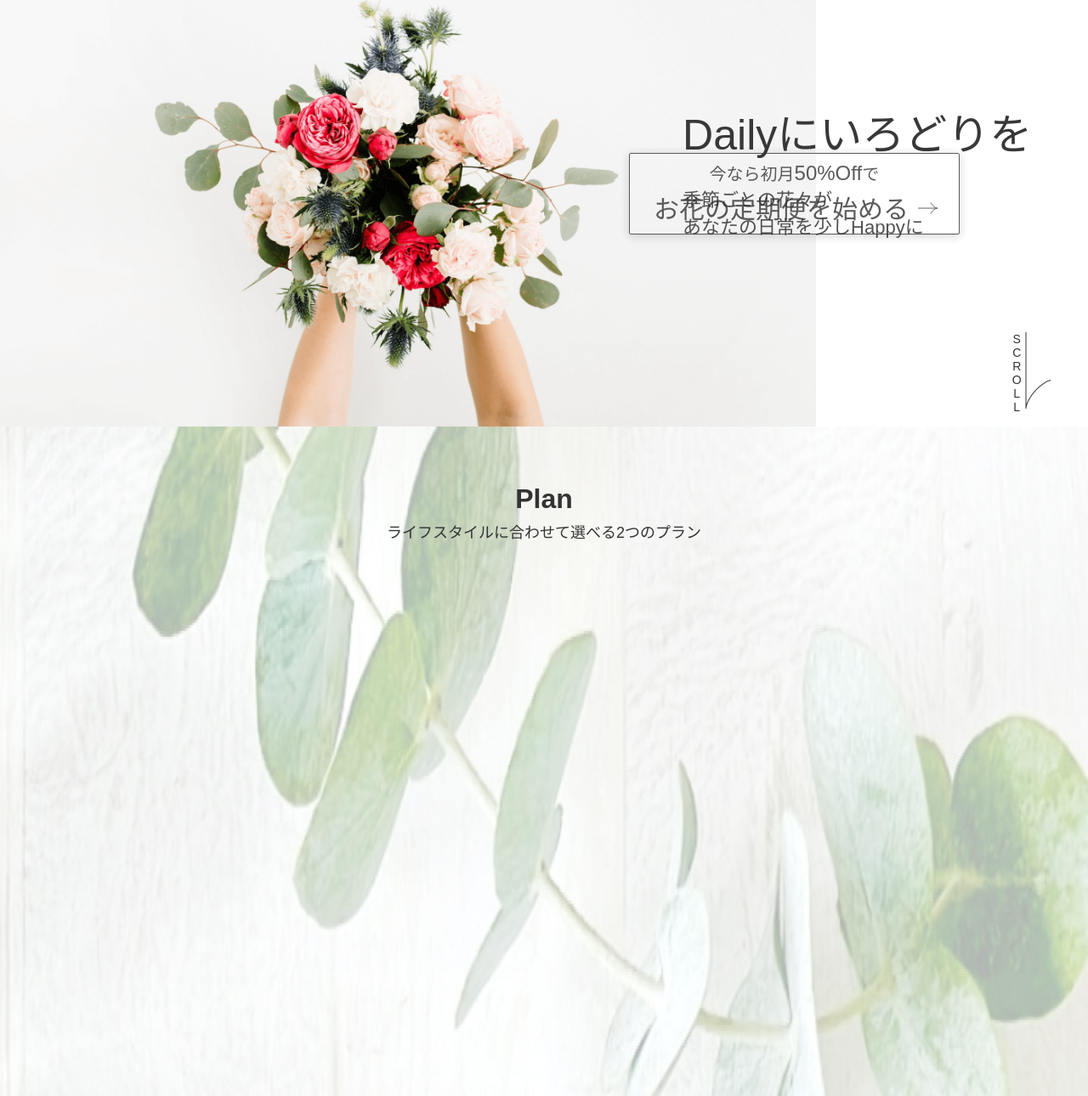
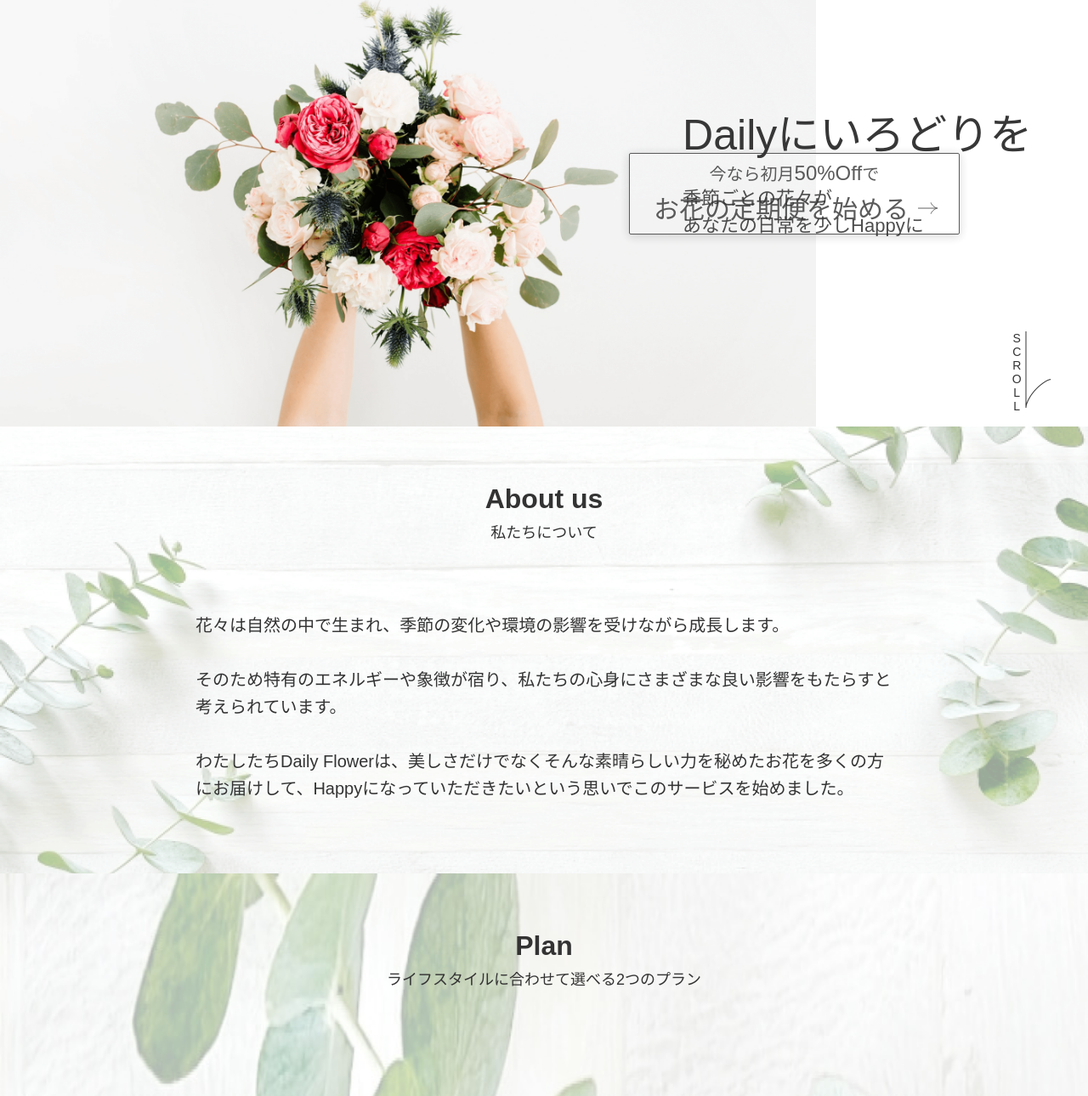
Before and after one commit to universe-sync/Daily-Flower, a plain HTML site: page index.html in a window 1280 px wide. Shown: the part 120-1410 px from the top of the page at 85% size. Drawn offline with nearby package versions, Linux system fonts and the light colour scheme.

Commit message:
create-about

```diff
--- a/dev/src/sass/object/project/_about.scss
+++ b/dev/src/sass/object/project/_about.scss
@@ -5,6 +5,41 @@
 @use "../../global/variables" as v;
 @use "../../global/mixin" as m;
 
-.p-about{
+.p-about {
+  padding-bottom:138px;
+  background: url(../../../../../assets/img/about-bg-sp.png) no-repeat center
+    center / cover;
 
+  @include m.mq("pc") {
+    padding-bottom: 84px;
+    background: url(../../../../../assets/img/about-bg.png) no-repeat center
+      center / cover;
+  }
+
+  &__inner {
+    padding: 0 55px;
+
+    @include m.mq("pc") {
+      max-width: 820px;
+      margin: 0 auto;
+      padding: 0;
+    }
+  }
+
+  &__container {
+    margin-top: 44px;
+    border-radius: 4px;
+
+    @include m.mq("pc") {
+      margin-top: 78px;
+    }
+
+    p {
+      font-size: 16px;
+
+      @include m.mq("pc") {
+        font-size: 20px;
+      }
+    }
+  }
 }
--- a/index.html
+++ b/index.html
@@ -119,7 +119,22 @@
 
       <!-- .p-about -->
       <section id="about" class="p-about">
+        <div class="p-about__inner">
+          <h2 class="c-section__title">
+            <span class="c-section__titleEn">About us</span>
+            <span class="c-section__titleJp">私たちについて</span>
+          </h2>
+          <div class="p-about__container">
+            <p>
+              花々は自然の中で生まれ、季節の変化や環境の影響を受けながら成長します。<br /><br />
 
+              そのため特有のエネルギーや象徴が宿り、私たちの心身にさまざまな良い影響をもたらすと考えられています。<br /><br />
+
+              わたしたちDaily
+              Flowerは、美しさだけでなくそんな素晴らしい力を秘めたお花を多くの方にお届けして、Happyになっていただきたいという思いでこのサービスを始めました。
+            </p>
+          </div>
+        </div>
       </section>
       <!-- /.p-about -->
 
```
Also changed, not shown: assets/css/style.css, assets/img/about-bg-sp.png (added), assets/img/about-bg.png (added), 1 other file.
